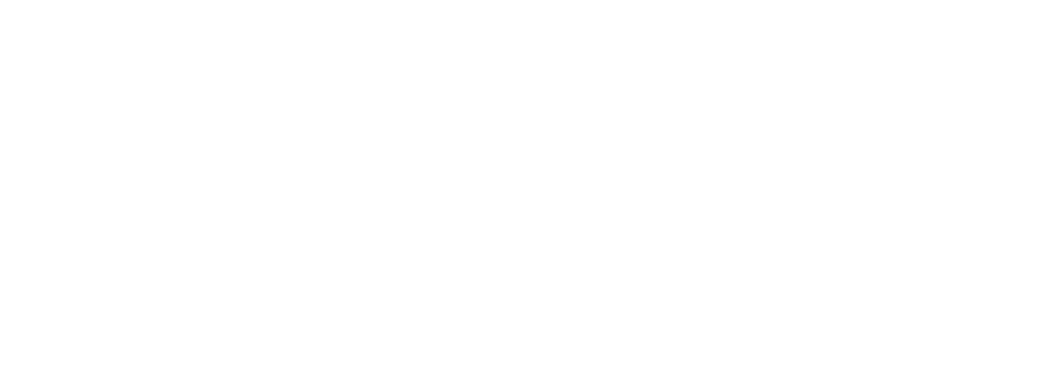
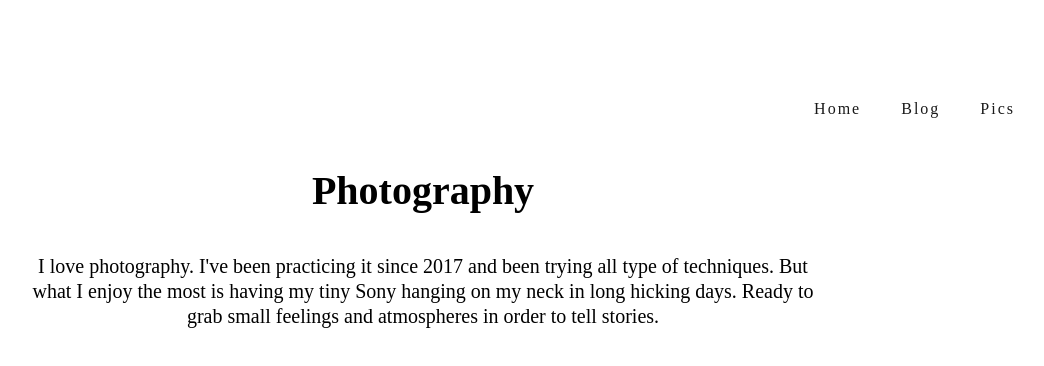
Before and after one commit to pragmaticivan/ivansantos.me, a Gatsby site: page /pics in a window 1280 px wide. Before the commit this address had no page. Shown: the whole page, without its empty margins (217-1261 px from the left). Built offline with nearby package versions, Linux system fonts and the light colour scheme; Gatsby itself is replaced by a stand-in of ours.

Commit message:
Adds base for Pics page

```diff
--- a/src/components/NavigationBar/index.js
+++ b/src/components/NavigationBar/index.js
@@ -23,6 +23,9 @@
             <li>
               <Link to="/blog">Blog</Link>
             </li>
+            <li>
+              <Link to="/pics">Pics</Link>
+            </li>
           </ul>
         </nav>
       </div>
--- /dev/null
+++ b/src/components/PhotographyHighlight/index.js
@@ -0,0 +1,18 @@
+import React from 'react';
+import './style.scss';
+
+const PhotographyHighlight = () => (
+  <div className="PhotographyHighlight">
+    <h1 className="PhotographyHighlight__title">
+      Photography
+    </h1>
+    <p className="PhotographyHighlight__description">
+      I love photography. I've been practicing it since 2017 and been trying
+      all type of techniques. But what I enjoy the most
+      is having my tiny Sony hanging on my neck in long hicking days.
+      Ready to grab small feelings and atmospheres in order to tell stories.
+    </p>
+  </div>
+);
+
+export default PhotographyHighlight;
--- /dev/null
+++ b/src/components/PhotographyHighlight/style.scss
@@ -0,0 +1,17 @@
+.PhotographyHighlight {
+  max-width: 800px;
+  margin: 0 auto;
+  text-align: center;
+}
+
+.PhotographyHighlight__title {
+  font-weight: bold;
+  font-size: 40px;
+  margin-bottom: 40px;
+}
+
+.PhotographyHighlight__description {
+  line-height: 25px;
+  font-size: 20px;
+  font-weight: 100;
+}
--- /dev/null
+++ b/src/pages/pics.js
@@ -0,0 +1,18 @@
+import NavigationBar from '../components/NavigationBar';
+import PhotographyHighlight from '../components/PhotographyHighlight';
+import React from 'react';
+
+const PicsPage = () => {
+  return (
+    <div>
+      <header className="header__pics">
+        <NavigationBar/>
+      </header>
+
+      <PhotographyHighlight />
+
+    </div>
+  );
+};
+
+export default PicsPage;
```
